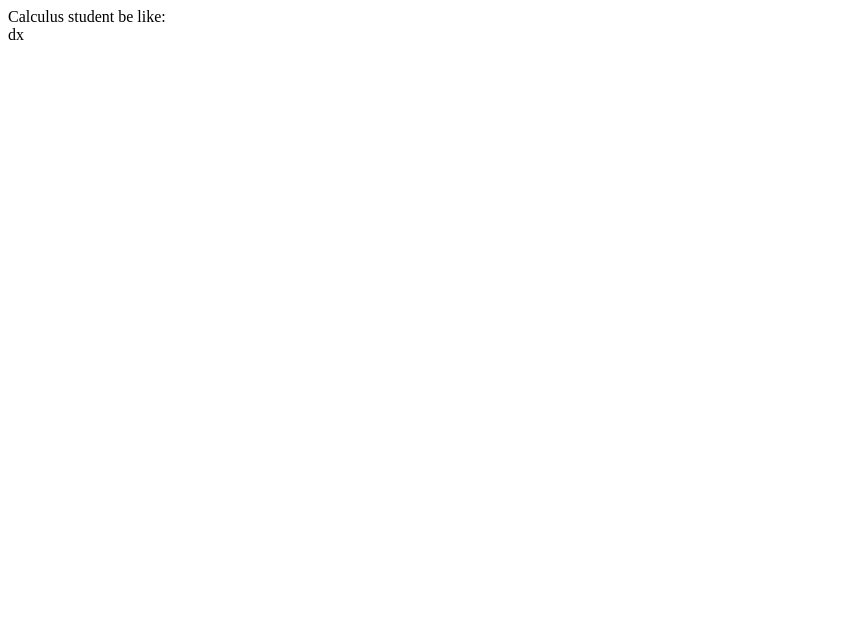
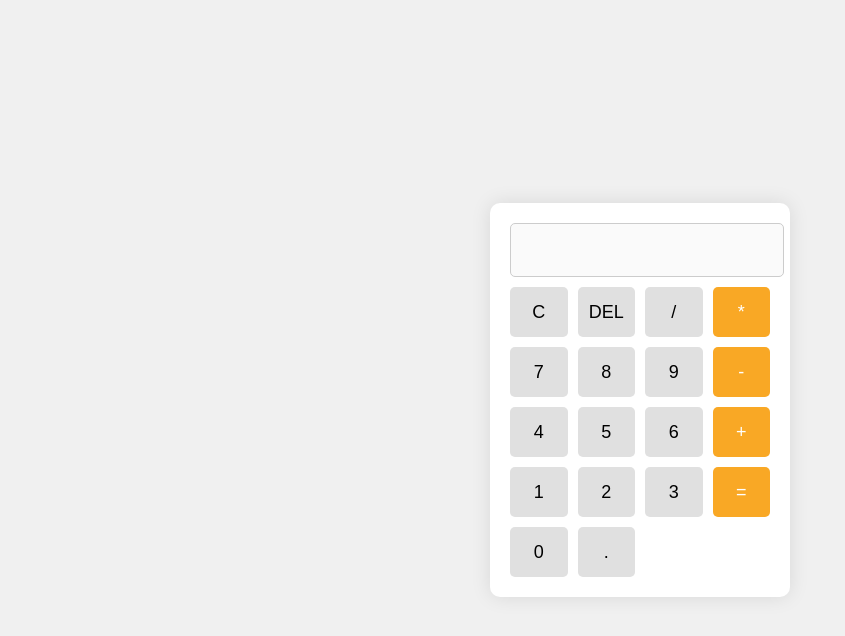
Before and after one commit to Asyps/tokenium-electron, a website: page modules/calculator/index.html in a window 1280 px wide. Shown: the whole page, without its empty margins (0-845 px from the left). Drawn offline with Linux system fonts and the light colour scheme.

Commit message:
calculator

```diff
--- a/modules/calculator/index.html
+++ b/modules/calculator/index.html
@@ -1,12 +1,37 @@
+<!-- Generated using ChatGPT -->
+
 <!DOCTYPE html>
 <html lang="en">
 <head>
     <meta charset="UTF-8">
     <meta name="viewport" content="width=device-width, initial-scale=1.0">
-    <title>Document</title>
+    <title>Simple Calculator</title>
+    <link rel="stylesheet" href="styles.css">
 </head>
 <body>
-    Calculus student be like:<br>
-    dx
+    <div class="calculator">
+        <input type="text" id="display" disabled>
+        <div class="buttons">
+            <button onclick="clearDisplay()">C</button>
+            <button onclick="deleteLast()">DEL</button>
+            <button onclick="appendToDisplay('/')">/</button>
+            <button onclick="appendToDisplay('*')">*</button>
+            <button onclick="appendToDisplay('7')">7</button>
+            <button onclick="appendToDisplay('8')">8</button>
+            <button onclick="appendToDisplay('9')">9</button>
+            <button onclick="appendToDisplay('-')">-</button>
+            <button onclick="appendToDisplay('4')">4</button>
+            <button onclick="appendToDisplay('5')">5</button>
+            <button onclick="appendToDisplay('6')">6</button>
+            <button onclick="appendToDisplay('+')">+</button>
+            <button onclick="appendToDisplay('1')">1</button>
+            <button onclick="appendToDisplay('2')">2</button>
+            <button onclick="appendToDisplay('3')">3</button>
+            <button onclick="calculateResult()">=</button>
+            <button onclick="appendToDisplay('0')">0</button>
+            <button onclick="appendToDisplay('.')">.</button>
+        </div>
+    </div>
+    <script src="script.js"></script>
 </body>
 </html>
--- /dev/null
+++ b/modules/calculator/script.js
@@ -0,0 +1,23 @@
+// Generated using ChatGPT
+
+function clearDisplay() {
+    document.getElementById('display').value = '';
+}
+
+function deleteLast() {
+    const display = document.getElementById('display');
+    display.value = display.value.slice(0, -1);
+}
+
+function appendToDisplay(value) {
+    document.getElementById('display').value += value;
+}
+
+function calculateResult() {
+    const display = document.getElementById('display');
+    try {
+        display.value = eval(display.value);
+    } catch (e) {
+        display.value = 'Error';
+    }
+}
--- /dev/null
+++ b/modules/calculator/styles.css
@@ -0,0 +1,59 @@
+/* Generated using ChatGPT */
+
+body {
+    display: flex;
+    justify-content: center;
+    align-items: center;
+    height: 100vh;
+    margin: 0;
+    background-color: #f0f0f0;
+    font-family: Arial, sans-serif;
+}
+
+.calculator {
+    background-color: #fff;
+    padding: 20px;
+    border-radius: 10px;
+    box-shadow: 0px 0px 20px rgba(0, 0, 0, 0.1);
+    width: 260px;
+}
+
+#display {
+    width: 100%;
+    height: 50px;
+    font-size: 24px;
+    text-align: right;
+    margin-bottom: 10px;
+    padding-right: 10px;
+    border: 1px solid #ccc;
+    border-radius: 5px;
+}
+
+.buttons {
+    display: grid;
+    grid-template-columns: repeat(4, 1fr);
+    gap: 10px;
+}
+
+button {
+    height: 50px;
+    font-size: 18px;
+    border: none;
+    border-radius: 5px;
+    background-color: #e0e0e0;
+    cursor: pointer;
+    transition: background-color 0.3s;
+}
+
+button:hover {
+    background-color: #d0d0d0;
+}
+
+button:nth-child(4n) {
+    background-color: #f9a825;
+    color: #fff;
+}
+
+button:nth-child(4n):hover {
+    background-color: #f57f17;
+}
```
